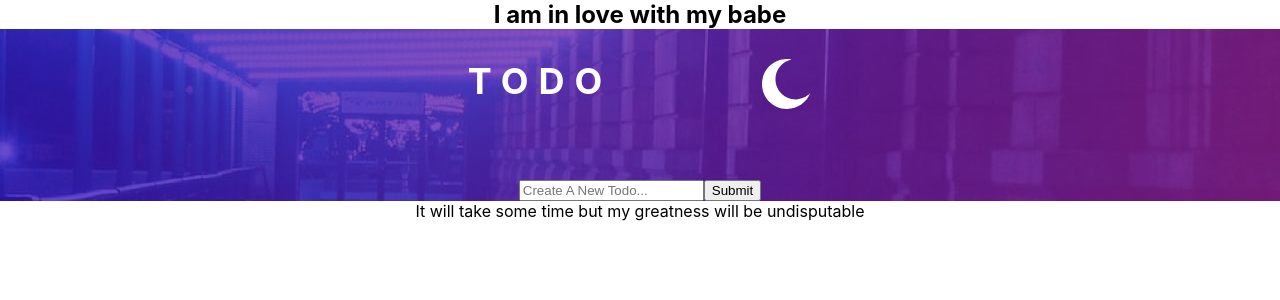
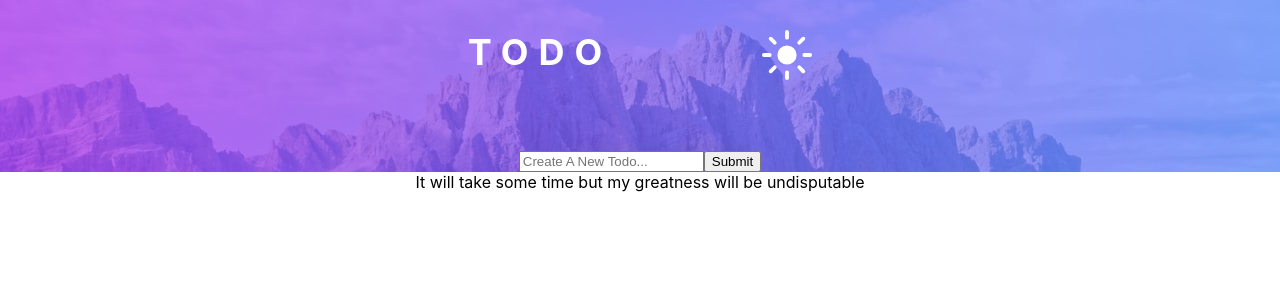
Before and after one commit to Opeyimika-sudo/todolist-react, a React (Create React App) app: page / in a window 1280 px wide. Shown: the top 300 px of the page. Built offline with nearby package versions, Linux system fonts and the light colour scheme.

Commit message:
feat: add state components in parent so children components can access

```diff
--- a/src/App.js
+++ b/src/App.js
@@ -1,13 +1,39 @@
 import './App.css';
+import React from 'react'
 import Header from "./components/Header.js"
 import Todo from "./components/Todo.js"
 
 function App() {
+  const [toggleMode, setToggleMode] = React.useState(true)
+
+  function handleClick(){
+      setToggleMode(prevState => !prevState)
+  }
+
+  const [formData, setFormData] = React.useState("")
+
+  function handleChange(event){
+      setFormData(event.target.value)
+      console.log(event.target.value)
+  }
+
+  function handleSubmit(event){
+        event.preventDefault();
+        console.log(formData)
+    }
+
   return (
     <div className="App">
-      <h2>I am in love with my babe</h2>
-      <Header />
-      <Todo />
+      <Header
+        toggleMode={toggleMode}
+        handleClick={handleClick}
+        formData={formData}
+        handleChange={handleChange}
+        handleSubmit={handleSubmit}
+      />
+      <Todo
+
+      />
     </div>
   );
 }
```
